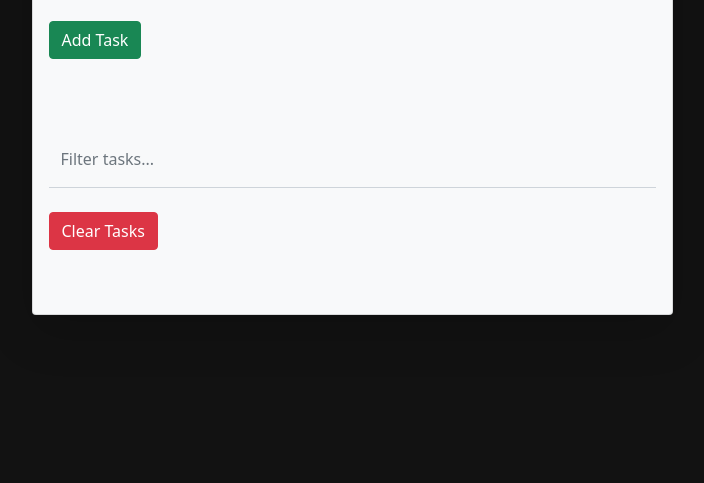
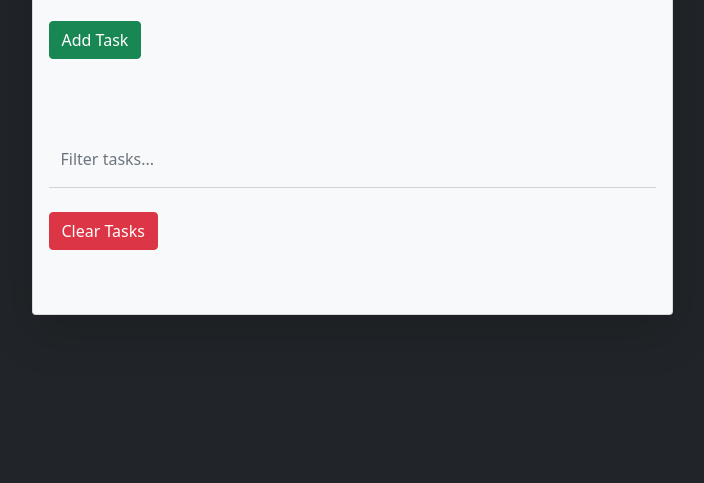
Before and after one commit to joelljones/vanilla-js-minis, a plain HTML site: page task-list/index.html in a window 1280 px wide. Shown: the part 317-800 px from the top of the page, without its empty margins (288-992 px from the left). Drawn offline with nearby package versions, Linux system fonts and the light colour scheme.

Commit message:
update bg-dark color

```diff
--- a/cards/style.scss
+++ b/cards/style.scss
@@ -9,7 +9,7 @@ $img-5: url('https://pbs.twimg.com/media/Eo6wSm5WMAA8I8B?format=png&name=large')
 }
 
 body {
-  background-color: #121212;
+  background-color: #212529;
   height: 100vh;
   display: flex;
   justify-content: center;
--- a/task-list/index.html
+++ b/task-list/index.html
@@ -12,7 +12,7 @@
     />
     <link rel="stylesheet" href="style.css" />
   </head>
-  <body>
+  <body class="bg-dark">
     <div class="container">
       <div class="row">
         <div class="col-7 mx-auto">
--- a/task-list/style.scss
+++ b/task-list/style.scss
@@ -1,7 +1,3 @@
-body {
-  background-color: #121212;
-}
-
 .card {
   margin-top: 25%;
 }
```
Also changed, not shown: cards/style.css, task-list/style.css, 1 other file.
